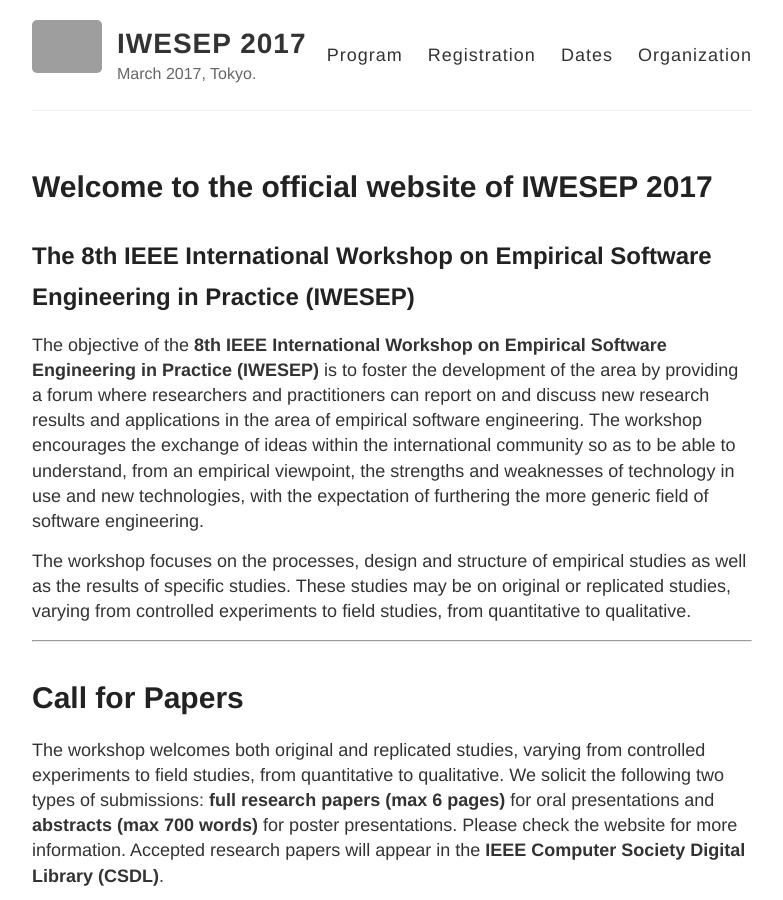
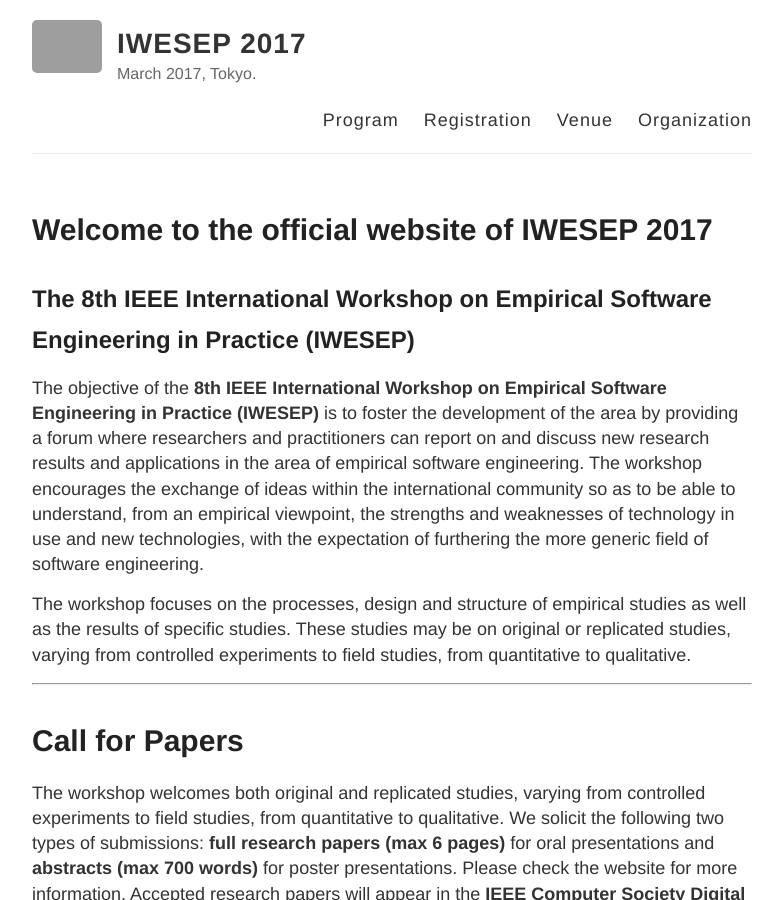
Before and after one commit to iwesep2017/iwesep2017.github.io, a Jekyll site: the page built from index.md, in a window 1280 px wide and 900 px high. Shown: the whole window, without its empty margins (248-1031 px from the left). Built offline with Jekyll 4.4.1, drawn with Linux system fonts in a browser that asks for light colours; grey boxes are pictures that could not be loaded.

Commit message:
add venue link

```diff
--- a/_layouts/default.html
+++ b/_layouts/default.html
@@ -29,7 +29,7 @@
           <nav>
             <a href="{{ site.baseurl }}/">Program</a>
             <a href="{{ site.baseurl }}/">Registration</a>
-            <a href="{{ site.baseurl }}/#important-dates">Dates</a>
+            <a href="{{ site.baseurl }}/">Venue</a>
             <a href="{{ site.baseurl }}/organization">Organization</a>
           </nav>
         </header>
```
